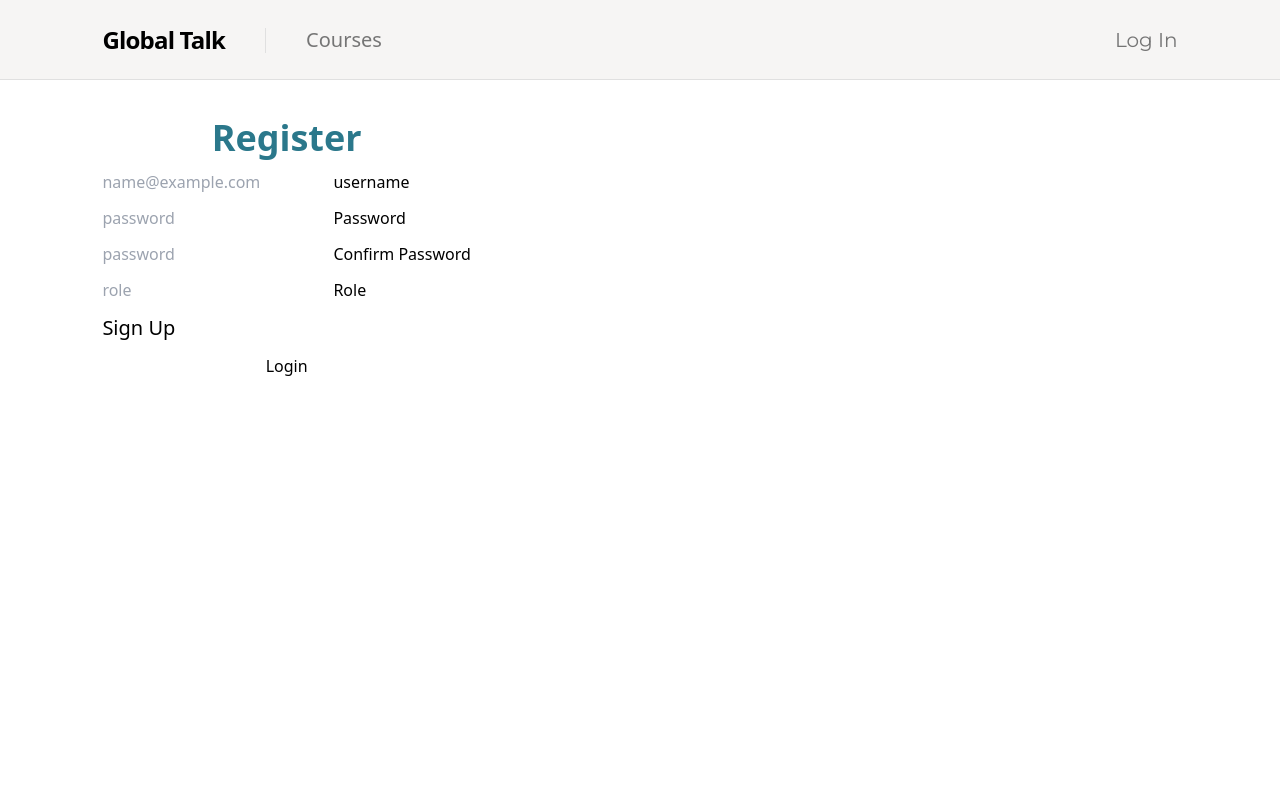
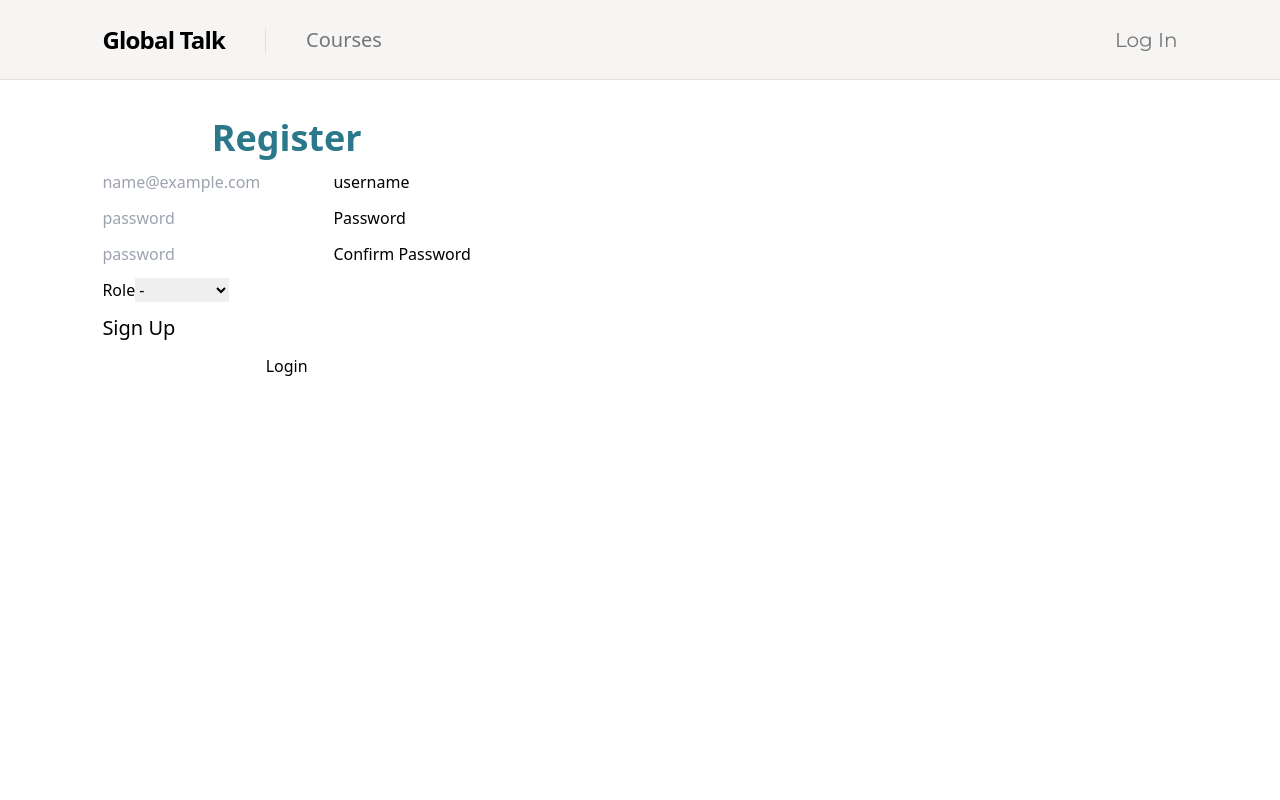
Before and after one commit to thinc-org/hacktoschool-fryingchicken, a Next.js app in the folder frontend/: page /register in a window 1280 px wide. Shown: the top 800 px of the page. Built offline with nearby package versions, Linux system fonts and the light colour scheme; a web font is replaced by a local one.

Commit message:
feat(register): change roles form to dropdown list and set all form to required

```diff
--- a/frontend/pages/register.tsx
+++ b/frontend/pages/register.tsx
@@ -13,7 +13,7 @@ const Register: React.FC = () => {
   const usernameRef = useRef<HTMLInputElement>(null);
   const passwordRef = useRef<HTMLInputElement>(null);
   const passwordConfirmRef = useRef<HTMLInputElement>(null);
-  const roleRef = useRef<HTMLInputElement>(null);
+  const roleRef = useRef<HTMLSelectElement>(null);
   const [isSubmitting, setSubmitting] = useState(false);
 
   const handleSubmit = async (event: FormEvent<HTMLFormElement>) => {
@@ -70,6 +70,7 @@ const Register: React.FC = () => {
           </h1>
           <div className="form-floating my-3 form-group">
             <input
+              required
               type="username"
               className="form-control"
               id="username"
@@ -83,6 +84,7 @@ const Register: React.FC = () => {
           {/* Password Form */}
           <div className="form-floating my-3 form-group">
             <input
+              required
               type="password"
               className="form-control"
               placeholder="password"
@@ -95,6 +97,7 @@ const Register: React.FC = () => {
           {/* Confirmation Password Form */}
           <div className="form-floating my-3 form-group">
             <input
+              required
               type="password"
               className="form-control"
               id="conPassword"
@@ -106,14 +109,27 @@ const Register: React.FC = () => {
 
           {/* Role Form */}
           <div className="form-floating my-3 form-group">
-            <input
+            <label htmlFor="role">Role</label>
+            <select
+              required
+              className="form-control"
+              id="role"
+              placeholder="role"
+              ref={roleRef}
+              name="role"
+            >
+              <option value="">-</option>
+              <option value="student">student</option>
+              <option value="instructor">instructor</option>
+            </select>
+            {/* <input
+              required
               type="role"
               className="form-control"
               id="role"
               placeholder="role"
               ref={roleRef}
-            />
-            <label htmlFor="role">Role</label>
+            /> */}
           </div>
           <button
             className="text-xl content-center"
```
